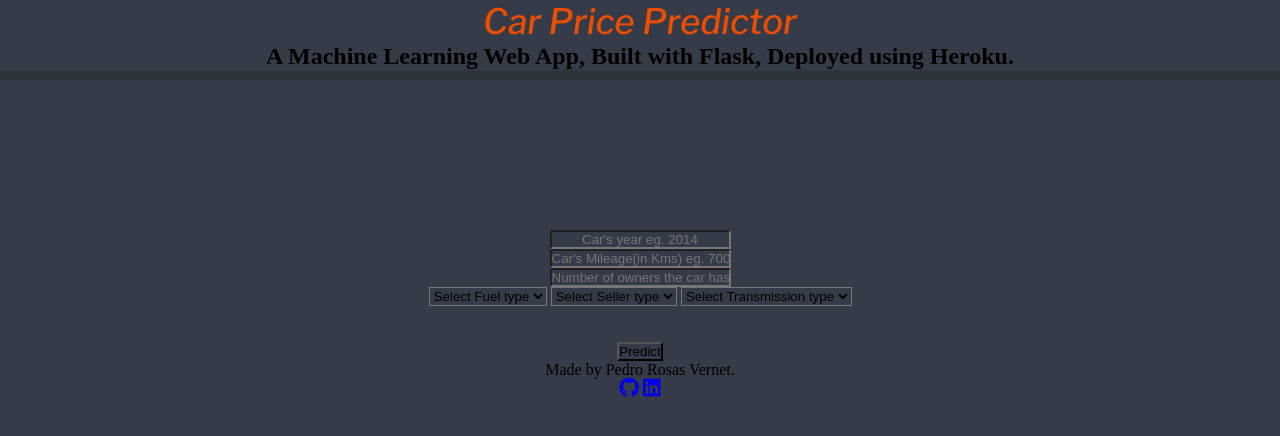
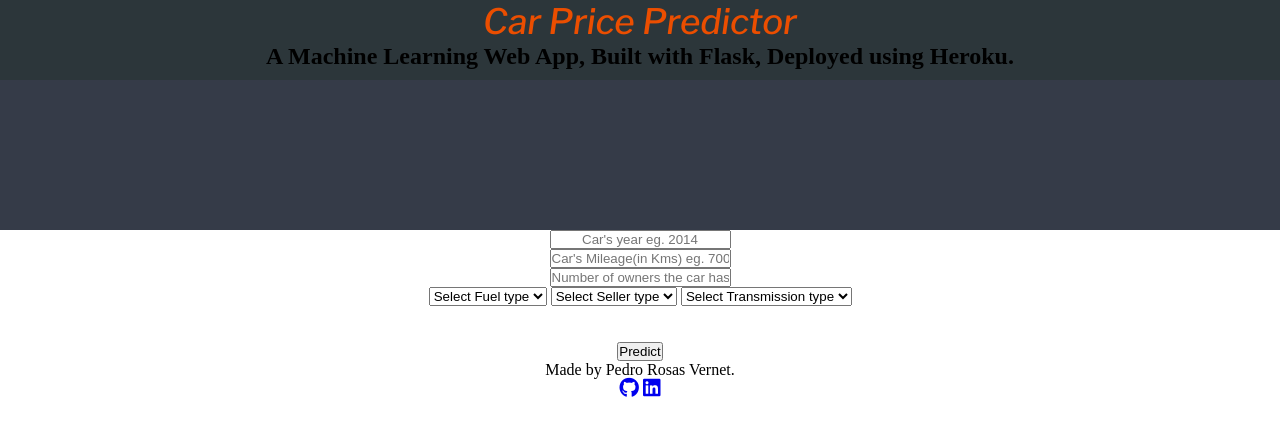
Before and after one commit to prosasDS/car-price-regression, a Flask app: page / in a window 1280 px wide. Shown: the top 436 px of the page. Run offline with Flask 2, Linux system fonts and the light colour scheme; parts of the project's set-up code (start-up, migrations or seed data) failed here and were passed over; some libraries are stand-ins or nearby versions; some web fonts are replaced.

Commit message:
Update styles.css

```diff
--- a/static/styles.css
+++ b/static/styles.css
@@ -4,7 +4,7 @@
     list_style: none;
     text-decoration: none;
     text-align: center;
-    background: #353b48
+    background-color:: #353b48
 }
 
 .header{
```
